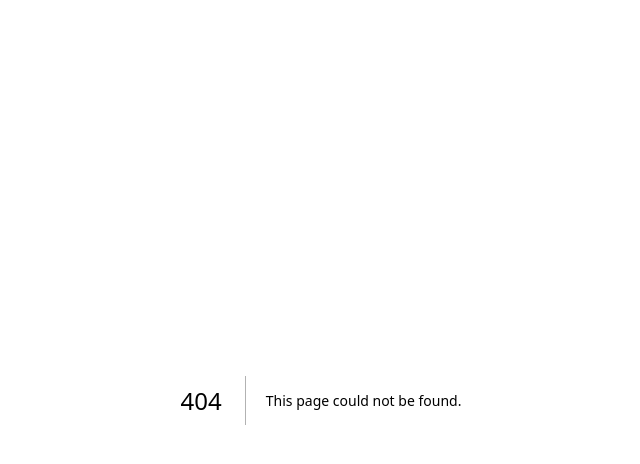
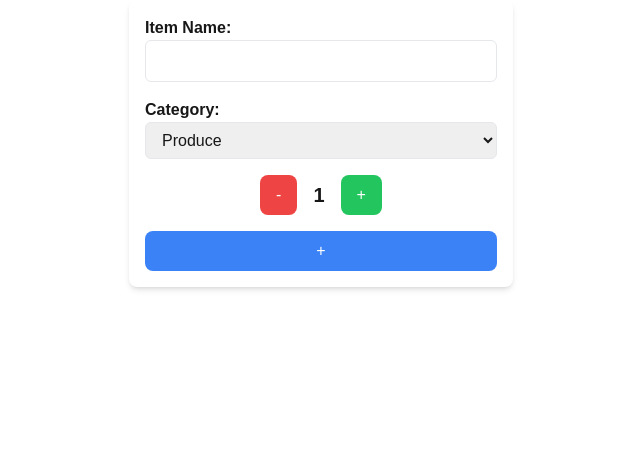
Before and after one commit to Derk-L/cprg306-assignments, a Next.js app: page /week-5 in a window 1280 px wide. Before the commit this address had no page. Shown: the top 464 px of the page, without its empty margins (319-959 px from the left). Built offline with nearby package versions, Linux system fonts and the light colour scheme.

Commit message:
Week-5 assignment

```diff
--- a/app/page.js
+++ b/app/page.js
@@ -8,6 +8,7 @@ export default function Home() {
       <p><Link href="/week-2"> Go to Week 2</Link></p>
       <p><Link href="/week-3"> Go to Week 3</Link></p>
       <p><Link href="/week-4"> Go to Week 4</Link></p>
+      <p><Link href="/week-5"> Go to Week 5</Link></p>
     </div>
   );
 }
--- /dev/null
+++ b/app/week-5/new-item.js
@@ -0,0 +1,97 @@
+"use client";
+
+import { useState } from "react";
+
+export default function NewItem() {
+    const [quantity, setQuantity] = useState(1);
+    const [name, setName] = useState("");
+    const [category, setCategory] = useState("Produce");
+
+    const increment = () => {
+        if (quantity < 20) {
+          setQuantity(quantity + 1);
+        }
+      };
+
+    const decrement = () => {
+      if (quantity > 1) {
+        setQuantity(quantity - 1);
+      }
+    };
+
+    const handleSubmit = (event) => {
+      event.preventDefault();
+
+      const item = { name, category, quantity };
+      console.log("Item submitted:", item);
+      alert(`Added item: ${name}\nQuantity: ${quantity}\nCategory: ${category}`);
+
+      setName("");
+      setCategory("Produce");
+      setQuantity(1);
+
+    };
+
+    return (
+      <div className="max-w-sm mx-auto bg-white p-4 rounded-lg shadow-md">
+        <form onSubmit={handleSubmit} className="space-y-4">
+          <div>
+            <label className="block font-semibold">Item Name:</label>
+            <input
+              type="text"
+              value={name}
+              onChange={(e) => setName(e.target.value)}
+              required
+              className="w-full px-3 py-2 border rounded-md"
+            />
+          </div>
+
+          <div>
+            <label className="block font-semibold">Category:</label>
+            <select
+              value={category}
+              onChange={(e) => setCategory(e.target.value)}
+              className="w-full px-3 py-2 border rounded-md"
+            >
+              <option value="Produce">Produce</option>
+              <option value="Dairy">Dairy</option>
+              <option value="Bakery">Bakery</option>
+              <option value="Meat">Meat</option>
+              <option value="Frozen Foods">Frozen Foods</option>
+              <option value="Canned Goods">Canned Goods</option>
+              <option value="Dry Goods">Dry Goods</option>
+              <option value="Beverages">Beverages</option>
+              <option value="Snacks">Snacks</option>
+              <option value="Household">Household</option>
+              <option value="Other">Other</option>
+            </select>
+          </div>
+
+          <div className="flex items-center justify-center space-x-4">
+            <button
+              type="button"
+              onClick={decrement}
+              className="px-4 py-2 bg-red-500 text-white rounded-lg hover:bg-red-600 transition"
+            >
+              -
+            </button>
+            <p className="text-xl font-semibold">{quantity}</p>
+            <button
+              type="button"
+              onClick={increment}
+              className="px-4 py-2 bg-green-500 text-white rounded-lg hover:bg-green-600 transition"
+            >
+              +
+            </button>
+          </div>
+
+          <button
+            type="submit"
+            className="w-full px-4 py-2 bg-blue-500 text-white rounded-lg hover:bg-blue-600 transition"
+          >
+            +
+          </button>
+        </form>
+      </div>
+    );
+}
--- /dev/null
+++ b/app/week-5/page.js
@@ -0,0 +1,9 @@
+import NewItem from './new-item.js';
+
+export default function Page() {
+  return (
+    <div>
+      <NewItem />
+    </div>
+  );
+}
```
